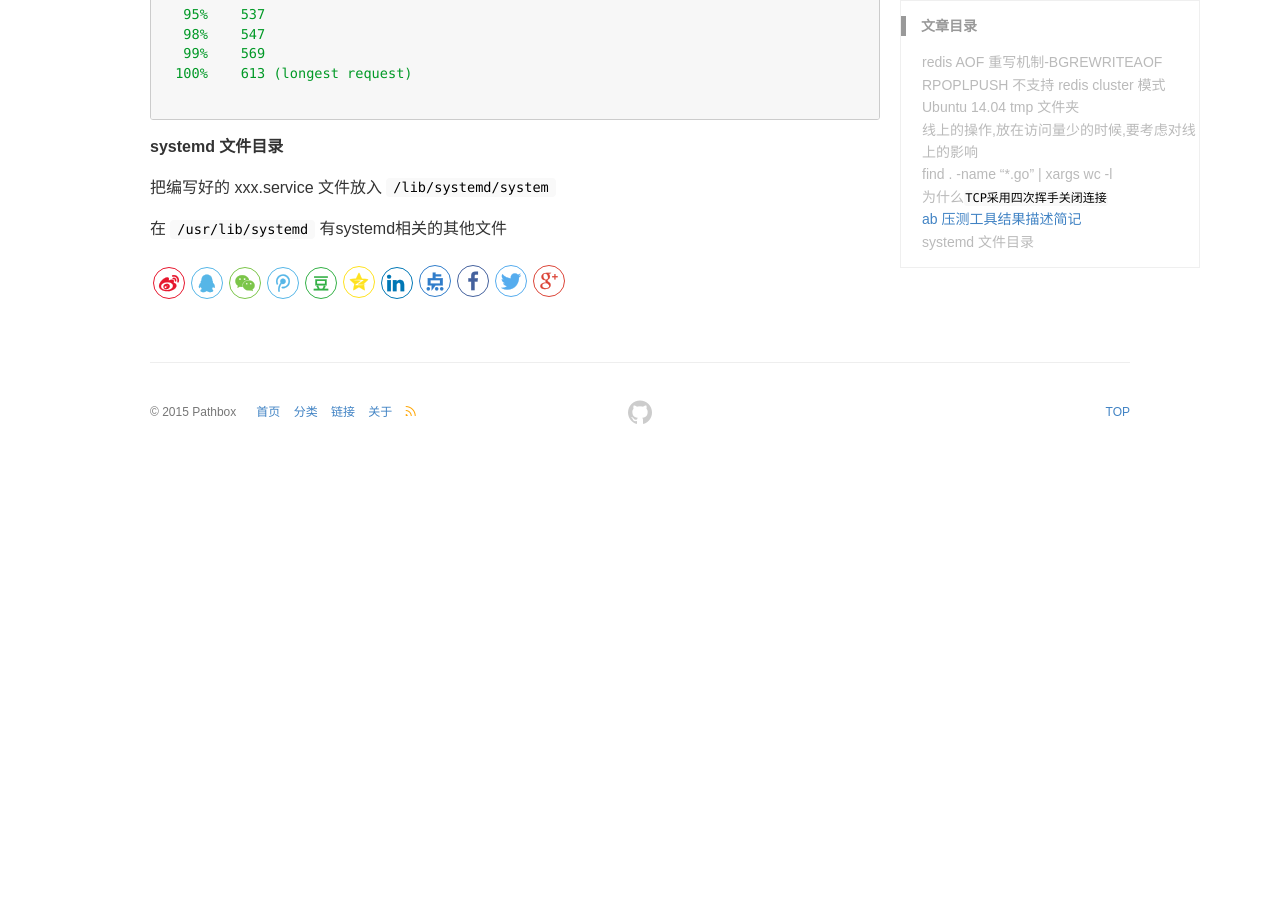
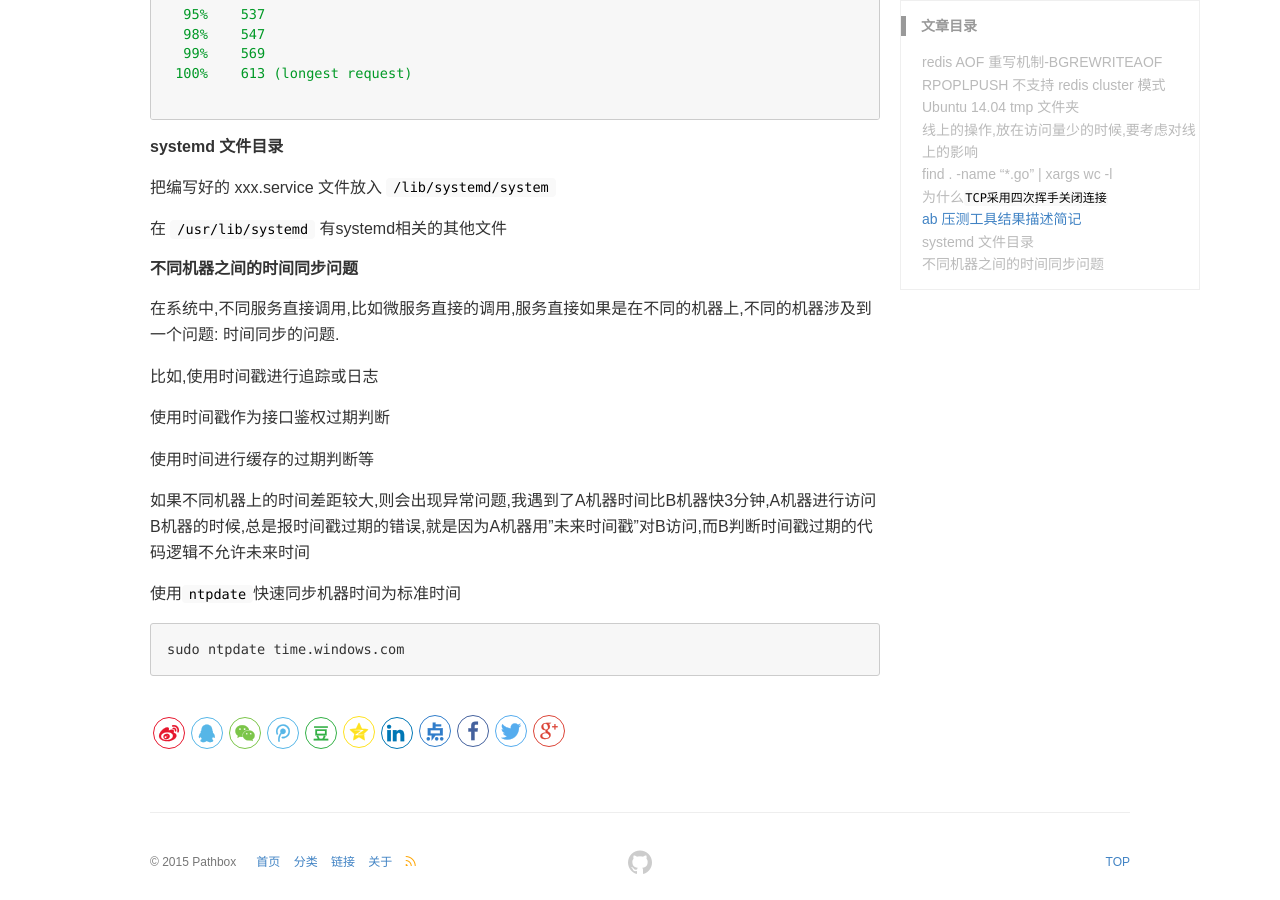
Before and after one commit to pathbox/pathbox.github.io, a Jekyll site: the page built from _posts/2018-03-11-work-summary-in-Udesk-thirteen.md, in a window 1280 px wide and 900 px high, scrolled down 3384 px. Built offline with Jekyll 4.4.1, drawn with Linux system fonts in a browser that asks for light colours; before the commit the page ends 3845 px from its top, so only the background shows below that.

Commit message:
不同机器之间的时间同步问题

````diff
--- a/_posts/2018-03-11-work-summary-in-Udesk-thirteen.md
+++ b/_posts/2018-03-11-work-summary-in-Udesk-thirteen.md
@@ -141,3 +141,21 @@ Percentage of the requests served within a certain time (ms)
 把编写好的 xxx.service 文件放入 `/lib/systemd/system`
 
 在 `/usr/lib/systemd` 有systemd相关的其他文件
+
+##### 不同机器之间的时间同步问题
+
+在系统中,不同服务直接调用,比如微服务直接的调用,服务直接如果是在不同的机器上,不同的机器涉及到一个问题: 时间同步的问题.
+
+比如,使用时间戳进行追踪或日志
+
+使用时间戳作为接口鉴权过期判断
+
+使用时间进行缓存的过期判断等
+
+如果不同机器上的时间差距较大,则会出现异常问题,我遇到了A机器时间比B机器快3分钟,A机器进行访问B机器的时候,总是报时间戳过期的错误,就是因为A机器用"未来时间戳"对B访问,而B判断时间戳过期的代码逻辑不允许未来时间
+
+使用`ntpdate`快速同步机器时间为标准时间
+
+```
+sudo ntpdate time.windows.com
+```
````
